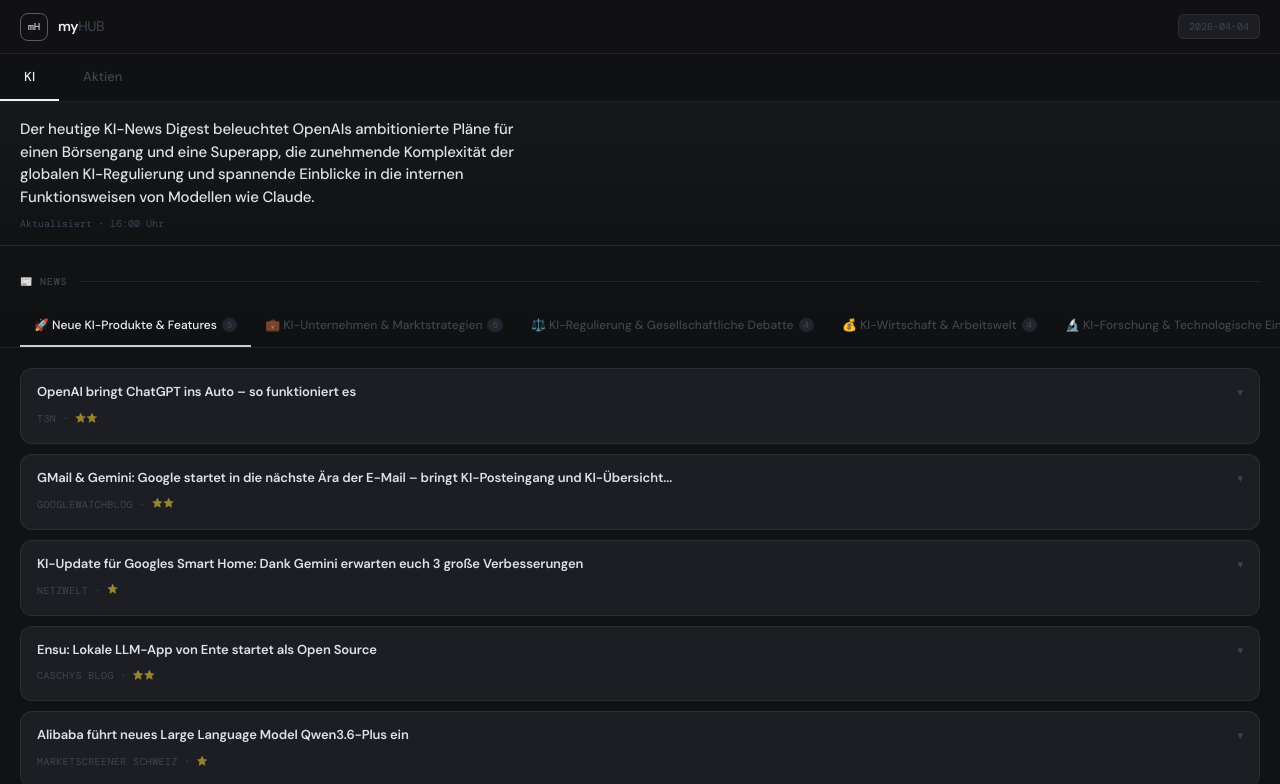
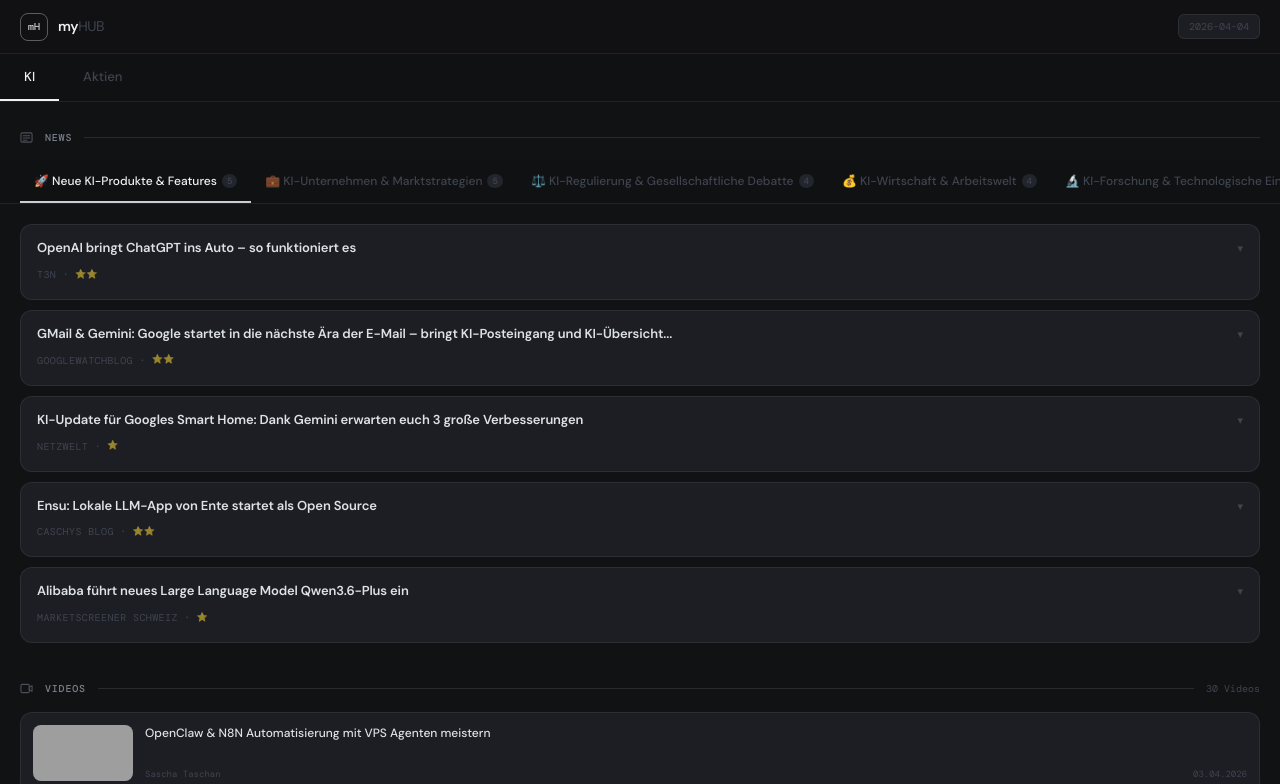
Before and after one commit to Christian0341/meine-app, a plain HTML site: page index.html in a window 1280 px wide. Both pictures are taken after a click on the button "KI". Shown: the top 784 px of the page. Drawn offline with nearby package versions, Linux system fonts and the light colour scheme; grey boxes are pictures that could not be loaded.

Commit message:
Update index.html

```diff
--- a/index.html
+++ b/index.html
@@ -43,7 +43,7 @@
     .topbar-date { font-family: 'DM Mono', monospace; font-size: 10px; color: var(--text3); background: var(--card); border: 1px solid var(--line); padding: 4px 10px; border-radius: 6px; }
 
     /* ── HERO (immer sichtbar, wechselt Inhalt) ── */
-    .hero { padding: 16px 20px 14px; border-bottom: 1px solid var(--line); background: linear-gradient(180deg, var(--bg2) 0%, var(--bg) 100%); min-height: 60px; }
+    .hero { padding: 0; border-bottom: none; background: none; min-height: 0; display: none; }
     .hero-eyebrow { display: flex; align-items: center; gap: 7px; margin-bottom: 8px; }
     .live-dot { width: 6px; height: 6px; border-radius: 50%; background: var(--silver); animation: livepulse 2.5s ease infinite; }
     @keyframes livepulse { 0%{box-shadow:0 0 0 0 rgba(200,205,214,0.4)} 70%{box-shadow:0 0 0 6px rgba(200,205,214,0)} 100%{box-shadow:0 0 0 0 rgba(200,205,214,0)} }
@@ -243,7 +243,7 @@
 
   <!-- KI-NEWS -->
   <section class="section active" id="tab-news">
-    <div class="divider" id="newsDivider" style="display:none"><span class="divider-label">📰 News</span><div class="divider-line"></div></div>
+    <div class="divider" id="newsDivider" style="display:none"><svg width="13" height="13" viewBox="0 0 14 14" fill="none" style="flex-shrink:0;opacity:0.55"><rect x="1" y="2" width="12" height="10" rx="1.5" stroke="#7a808c" stroke-width="1.2"/><line x1="3.5" y1="5" x2="10.5" y2="5" stroke="#7a808c" stroke-width="1.1" stroke-linecap="round"/><line x1="3.5" y1="7.5" x2="10.5" y2="7.5" stroke="#7a808c" stroke-width="1.1" stroke-linecap="round"/><line x1="3.5" y1="10" x2="7.5" y2="10" stroke="#7a808c" stroke-width="1.1" stroke-linecap="round"/></svg><span class="divider-label" style="color:#7a808c">News</span><div class="divider-line" style="background:rgba(255,255,255,0.1)"></div></div>
     <div class="kat-nav" id="katNav" style="display:none"></div>
     <div id="katPanels">
       <div style="padding:20px">
@@ -252,12 +252,12 @@
         <div class="skel"><div class="skel-l w6"></div><div class="skel-l w8"></div></div>
       </div>
     </div>
-    <div class="divider"><span class="divider-label">▶ Videos</span><div class="divider-line"></div><span class="divider-count" id="ytCount"></span></div>
+    <div class="divider"><svg width="13" height="13" viewBox="0 0 14 14" fill="none" style="flex-shrink:0;opacity:0.55"><rect x="1" y="2.5" width="9" height="9" rx="1.5" stroke="#7a808c" stroke-width="1.2"/><path d="M10 5.5L13 4V10L10 8.5V5.5Z" stroke="#7a808c" stroke-width="1.2" stroke-linejoin="round"/></svg><span class="divider-label" style="color:#7a808c">Videos</span><div class="divider-line" style="background:rgba(255,255,255,0.1)"></div><span class="divider-count" id="ytCount"></span></div>
     <div class="yt-list" id="ytList">
       <div class="skel"><div class="skel-l w8"></div><div class="skel-l w6"></div></div>
       <div class="skel"><div class="skel-l w8"></div><div class="skel-l w6"></div></div>
     </div>
-    <div class="divider"><span class="divider-label">🎙️ Podcasts</span><div class="divider-line"></div></div>
+    <div class="divider"><svg width="13" height="13" viewBox="0 0 14 14" fill="none" style="flex-shrink:0;opacity:0.55"><circle cx="7" cy="6" r="2.5" stroke="#7a808c" stroke-width="1.2"/><path d="M4 6C4 7.66 5.34 9 7 9s3-1.34 3-3" stroke="#7a808c" stroke-width="1.2" stroke-linecap="round"/><line x1="7" y1="9" x2="7" y2="12" stroke="#7a808c" stroke-width="1.2" stroke-linecap="round"/><line x1="5" y1="12" x2="9" y2="12" stroke="#7a808c" stroke-width="1.2" stroke-linecap="round"/></svg><span class="divider-label" style="color:#7a808c">Podcasts</span><div class="divider-line" style="background:rgba(255,255,255,0.1)"></div></div>
     <div class="link-list" id="podcastList">
       <div class="skel"><div class="skel-l w6"></div><div class="skel-l w8"></div></div>
       <div class="skel"><div class="skel-l w6"></div><div class="skel-l w8"></div></div>
@@ -319,7 +319,7 @@
       if (id === 'news') {
         $('heroStats').style.display = 'none';
         const h = $('heroTitle');
-        h.textContent = window._digestTitle || '–';
+        h.textContent = '';
         h.classList.remove('skeleton');
         $('heroSub').textContent = window._digestSub || '';
       } else {
@@ -360,8 +360,8 @@
         $('datumPill').textContent = d.datumISO||'–';
         const h = $('heroTitle');
         h.classList.remove('skeleton');
-        h.textContent = d.tagesthema||'–';
-        window._digestTitle = d.tagesthema||'–';
+        h.textContent = '';
+        window._digestTitle = '';
         if(d.generiert_um){
           const dt=new Date(d.generiert_um);
           const sub='Aktualisiert · '+dt.toLocaleTimeString('de-DE',{hour:'2-digit',minute:'2-digit'})+' Uhr';
```
